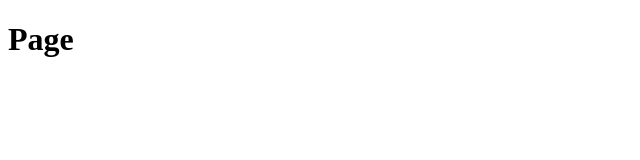
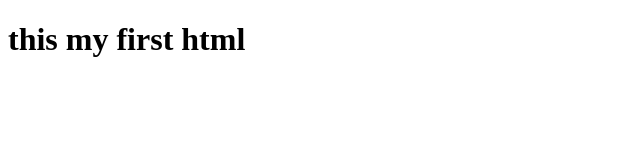
Before and after one commit to sanikalp/devops_workshop, a plain HTML site: page index.html in a window 1280 px wide. Shown: the whole page, without its empty margins (0-640 px from the left). Drawn offline with Linux system fonts and the light colour scheme.

Commit message:
second commit

```diff
--- a/index.html
+++ b/index.html
@@ -4,6 +4,6 @@
         <title>Webpage</title>
     </head>
     <body>
-        <h1>Page</h1>
+        <h1>this my first html</h1>
     </body>
 </html>
```
